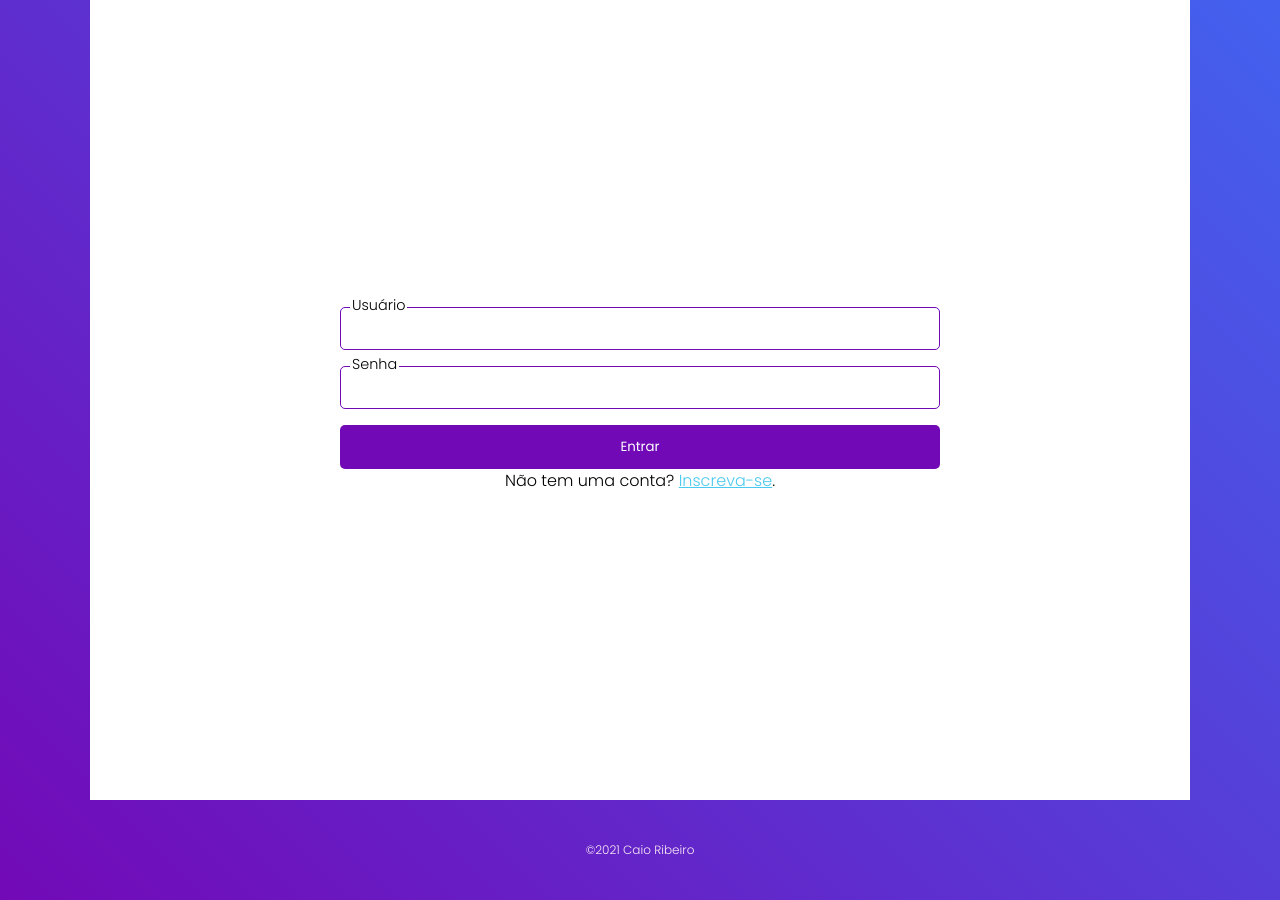
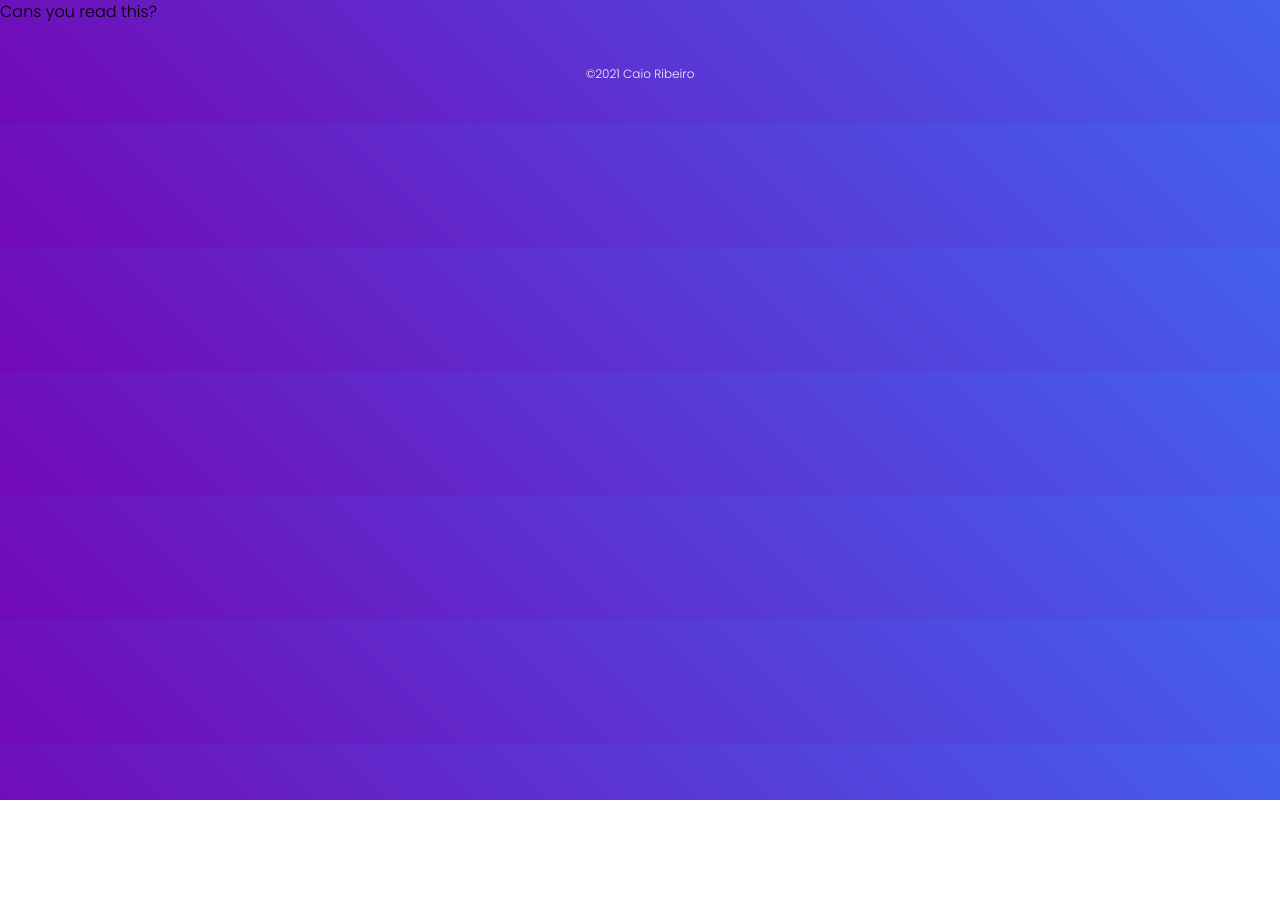
Before and after one commit to strahlv/social-media-client, a React (Create React App) app: page / in a window 1280 px wide. Before the commit this address led to /login. After the commit the page ends 800 px from the top, so only its background shows below. Built offline with nearby package versions, Linux system fonts and the light colour scheme; no server answers.

Commit message:
Adiciona debug no App

```diff
--- a/src/App.js
+++ b/src/App.js
@@ -9,6 +9,7 @@ import RegisterForm from "./components/RegisterForm";
 import UserPage from "./components/UserPage";
 import Footer from "./components/Footer";
 import { fetchAuthenticatedUser, selectUsersState } from "./slices/usersSlice";
+import Container from "./components/Container";
 
 function App() {
   const dispatch = useDispatch();
@@ -26,6 +27,8 @@ function App() {
   return (
     <div>
       <Switch>
+        <h1>Cans you read this?</h1>
+        <Container>How about this?</Container>
         <PrivateRoute exact path="/" component={HomePage} />
         <Route exact path="/login" component={LoginForm} />
         <Route exact path="/register" component={RegisterForm} />
```
